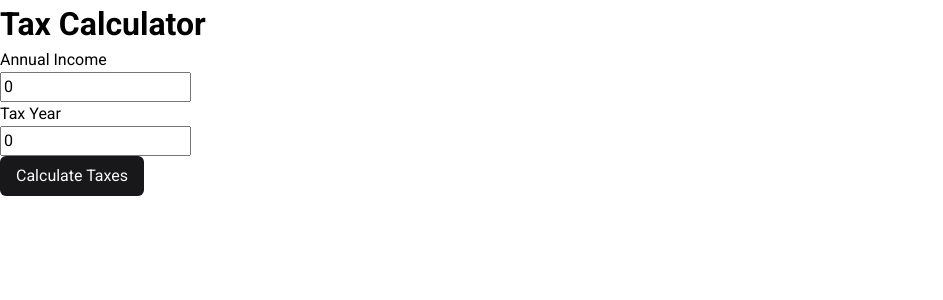
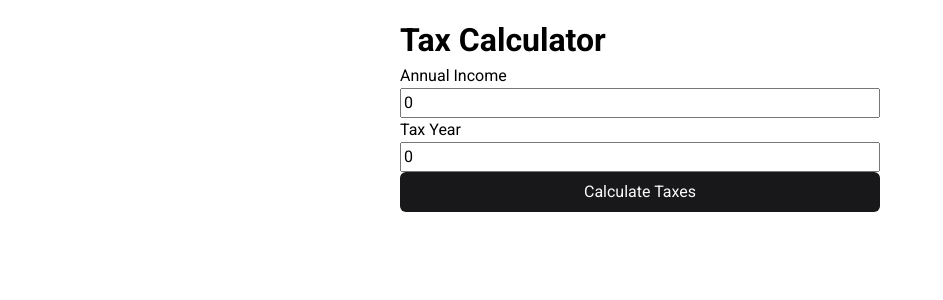
Before and after one commit to achahine78/tax-calculator, a React (Vite) app: page / in a window 1280 px wide. Shown: the top 300 px of the page, without its empty margins (0-943 px from the left). Built offline with nearby package versions, Linux system fonts and the light colour scheme.

Commit message:
feat: improve app styles

```diff
--- /dev/null
+++ b/src/App.css
@@ -0,0 +1,10 @@
+.app-container {
+    display: flex;
+    justify-content: center;
+
+    .form-container {
+        flex: 1;
+        padding: 16px;
+        max-width: 512px;
+    }
+}
--- a/src/App.tsx
+++ b/src/App.tsx
@@ -1,14 +1,20 @@
 import { TaxForm } from "./components/TaxForm";
 
 import { QueryClient, QueryClientProvider } from "@tanstack/react-query";
+
+import "./App.css";
 
 const queryClient = new QueryClient();
 
 function App() {
     return (
         <QueryClientProvider client={queryClient}>
-            <h1>Tax Calculator</h1>
-            <TaxForm />
+            <div className="app-container">
+                <div className="form-container">
+                    <h1>Tax Calculator</h1>
+                    <TaxForm />
+                </div>
+            </div>
         </QueryClientProvider>
     );
 }
--- a/src/components/CurrencyInput.tsx
+++ b/src/components/CurrencyInput.tsx
@@ -38,7 +38,12 @@ export const CurrencyInput = ({
     return (
         <div>
             {label ? <div>{label}</div> : null}
-            <input {...props} value={value} onChange={handleChange} />
+            <input
+                {...props}
+                className="currency-input"
+                value={value}
+                onChange={handleChange}
+            />
             {additionalInfo ? <div>{additionalInfo}</div> : null}
         </div>
     );
--- /dev/null
+++ b/src/components/TaxForm.css
@@ -0,0 +1,12 @@
+.tax-form {
+    display: flex;
+    flex-direction: column;
+
+    .year-input, .currency-input {
+        width: 100%;
+    }
+}
+
+.tax-form > * {
+    flex: 1;
+}
--- a/src/components/TaxForm.tsx
+++ b/src/components/TaxForm.tsx
@@ -6,6 +6,7 @@ import { fetchTaxBracket } from "../api/taxBracket";
 import { calculateTaxes } from "../utils/taxCalculator";
 import { TaxTable } from "./TaxTable";
 import { Button } from "./Button";
+import "./TaxForm.css";
 
 export const TaxForm = () => {
     const [annualIncome, setAnnualIncome] = useState(0);
@@ -32,7 +33,7 @@ export const TaxForm = () => {
         mutation.mutate(taxYear);
     };
     return (
-        <form onSubmit={onSubmit}>
+        <form onSubmit={onSubmit} className="tax-form">
             <CurrencyInput
                 value={annualIncome}
                 label="Annual Income"
--- a/src/components/YearInput.tsx
+++ b/src/components/YearInput.tsx
@@ -26,7 +26,12 @@ export const YearInput = ({
     return (
         <div>
             {label ? <div>{label}</div> : null}
-            <input {...props} value={value} onChange={handleChange} />
+            <input
+                {...props}
+                className="year-input"
+                value={value}
+                onChange={handleChange}
+            />
             {additionalInfo ? <div>{additionalInfo}</div> : null}
         </div>
     );
```
